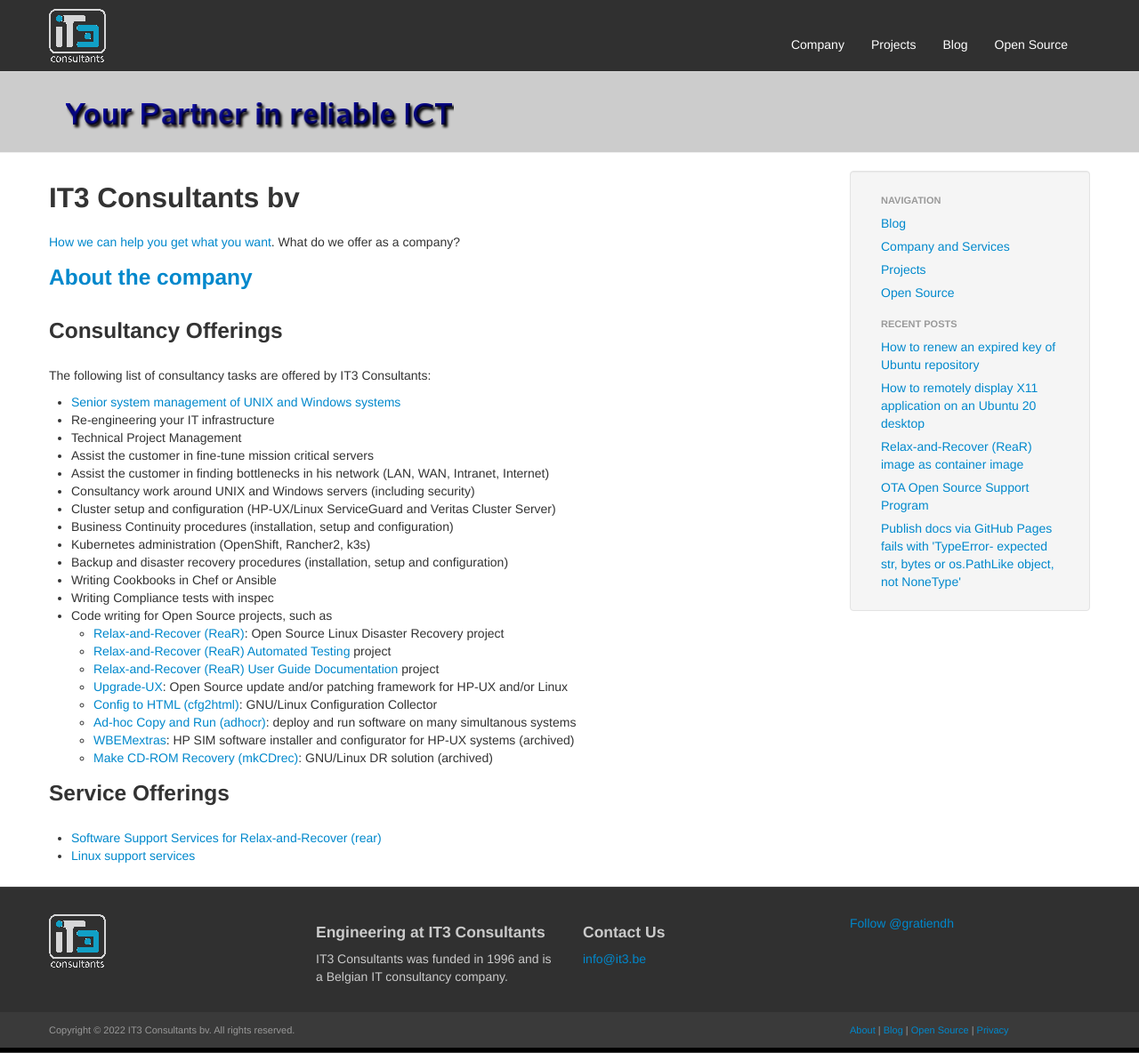
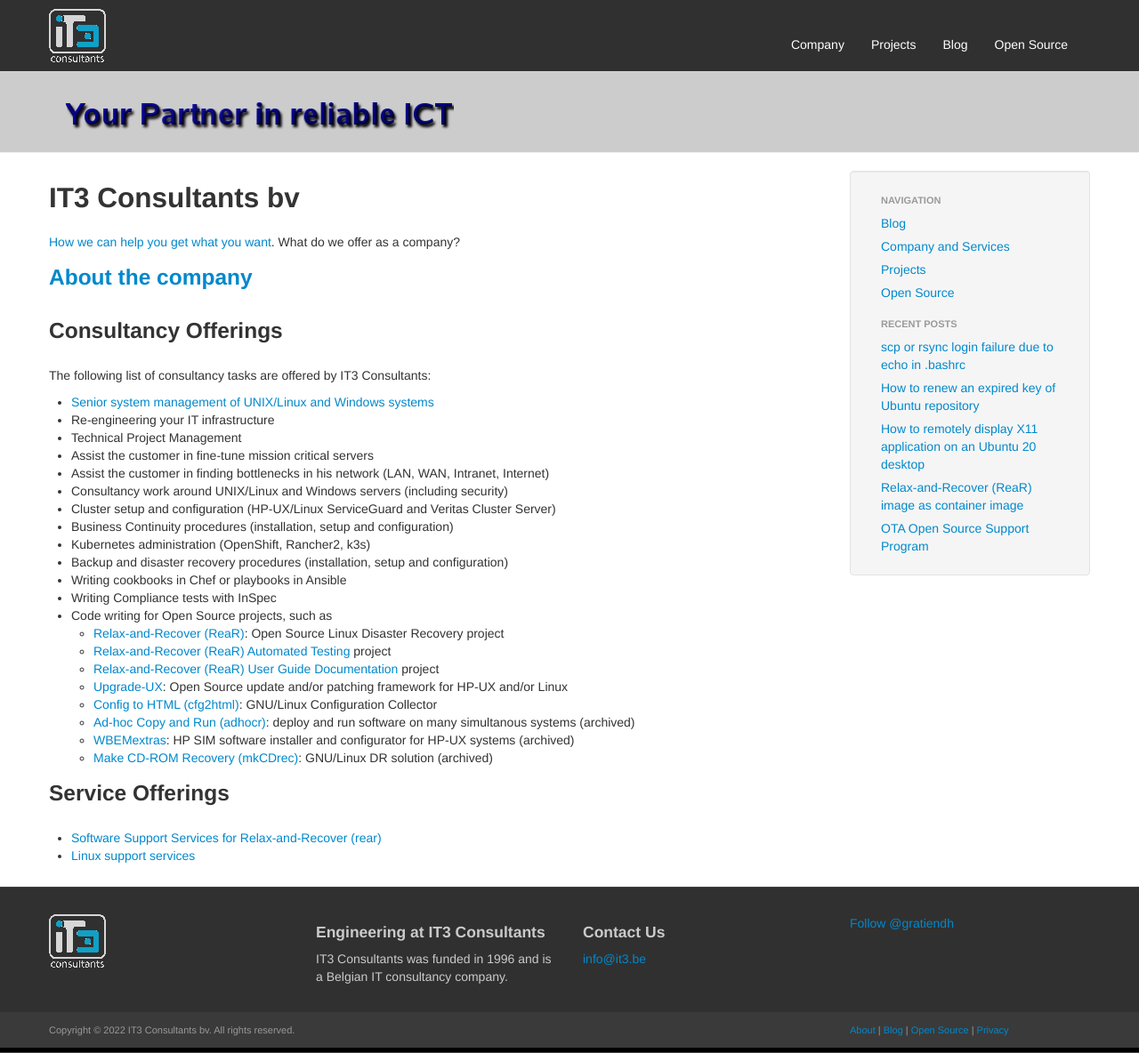
Before and after one commit to gdha/www.it3.be, a Jekyll site: the page built from company/index.md, in a window 1280 px wide. Shown: the whole page at 89% size. Built offline with Jekyll 4.4.1, drawn with Linux system fonts in a browser that asks for light colours; comment, search, counter and statistics services are not loaded.

Commit message:
add new blog

````diff
--- /dev/null
+++ b/_posts/2022-12-02-scp-rsync-login-failure.md
@@ -0,0 +1,39 @@
+---
+layout: post
+title: scp or rsync login failure due to echo in .bashrc
+
+description: How to fix a scp or rsync failure due to an echo in .bashrc?
+
+tags: [Open Source, Linux, scp, rsync, it3 consultants, unexpected, error]
+author: gratien
+---
+
+<strong>How to fix a scp or rsync failure due to an echo in .bashrc?</strong>
+
+Did you ever had the following issue with scp:
+
+```bash
+protocol error: unexpected <newline>
+```
+
+Or with rsync:
+
+```bash
+rsync error protocol incompatibility
+```
+
+Well, it happened to us and the reason is an `echo` command in the `~/.bashrc` file!
+
+There are two ways to fix it:
+
+1. remove the echo command, but it was there on purpose, right?
+2. Add the following section to your `~/.bashrc` file:
+
+```bash
+if [[ $- != *i* ]] ; then
+  # shell is non-interactive - do a silent return
+  return
+fi
+```
+
+And, the problems go away. Neat trick, no?
--- a/company/index.md
+++ b/company/index.md
@@ -16,25 +16,25 @@
 
 The following list of consultancy tasks are offered by IT3 Consultants:
 
- * [Senior system management of UNIX and Windows systems]({{ site.url }}/company/senior-sysadmin/)
+ * [Senior system management of UNIX/Linux and Windows systems]({{ site.url }}/company/senior-sysadmin/)
  * Re-engineering your IT infrastructure
  * Technical Project Management
  * Assist the customer in fine-tune mission critical servers
  * Assist the customer in finding bottlenecks in his network (LAN, WAN, Intranet, Internet)
- * Consultancy work around UNIX and Windows servers (including security)
+ * Consultancy work around UNIX/Linux and Windows servers (including security)
  * Cluster setup and configuration (HP-UX/Linux ServiceGuard and Veritas Cluster Server)
  * Business Continuity procedures (installation, setup and configuration)
  * Kubernetes administration (OpenShift, Rancher2, k3s)
  * Backup and disaster recovery procedures (installation, setup and configuration)
- * Writing Cookbooks in Chef or Ansible
- * Writing Compliance tests with inspec
+ * Writing cookbooks in Chef or playbooks in Ansible
+ * Writing Compliance tests with InSpec
  * Code writing for Open Source projects, such as
    - [Relax-and-Recover (ReaR)]({{ site.url }}/projects/rear/): Open Source Linux Disaster Recovery project
    - [Relax-and-Recover (ReaR) Automated Testing]({{ site.url }}/projects/rear-automated-testing/) project
    - [Relax-and-Recover (ReaR) User Guide Documentation]({{ site.url }}/projects/rear-user-guide/) project
    - [Upgrade-UX]({{ site.url }}/projects/upgrade-ux/): Open Source update and/or patching framework for HP-UX and/or Linux
    - [Config to HTML (cfg2html)]({{ site.url }}/projects/cfg2html/): GNU/Linux Configuration Collector
-   - [Ad-hoc Copy and Run (adhocr)]({{ site.url }}/projects/adhocr/): deploy and run software on many simultanous systems
+   - [Ad-hoc Copy and Run (adhocr)]({{ site.url }}/projects/adhocr/): deploy and run software on many simultanous systems (archived)
    - [WBEMextras]({{ site.url }}/projects/wbemextras/): HP SIM software installer and configurator for HP-UX systems (archived)
    - [Make CD-ROM Recovery (mkCDrec)]({{ site.url }}/projects/mkcdrec/): GNU/Linux DR solution (archived)
 
````
